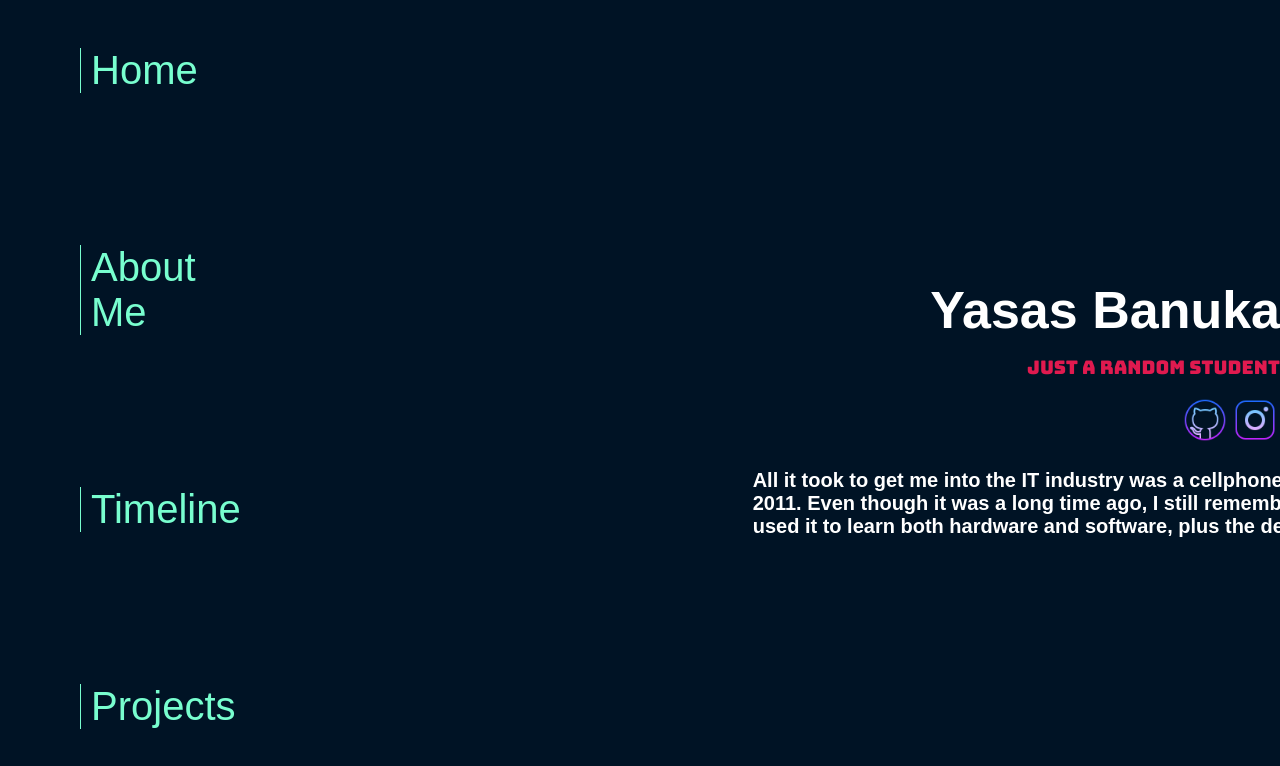
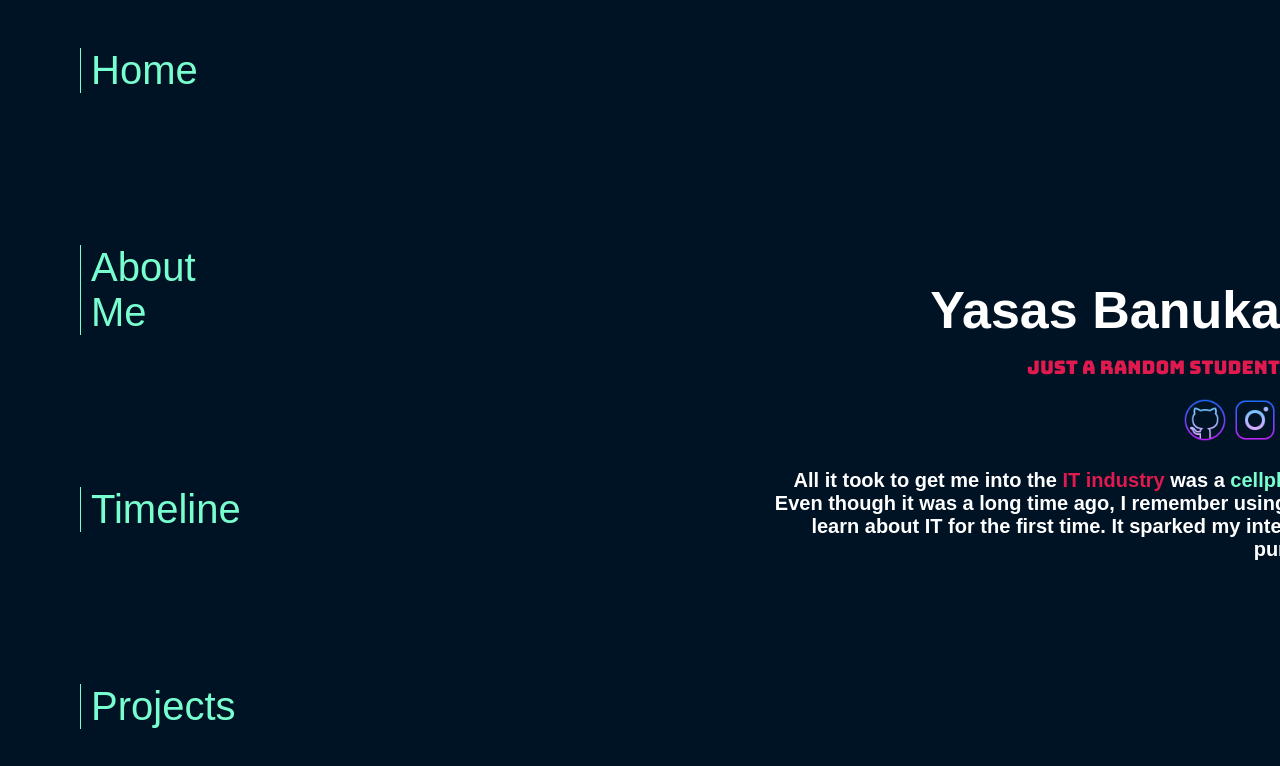
Before and after one commit to yasasbanukaofficial/yasasbanuka-webv3, a Next.js app: page / in a window 1280 px wide. Shown: the top 766 px of the page. Built offline with nearby package versions, Linux system fonts and the light colour scheme; a web font is replaced by a local one.

Commit message:
completed adding navbars and hero

```diff
--- a/app/components/organisms/Hero.js
+++ b/app/components/organisms/Hero.js
@@ -26,8 +26,8 @@ const Hero = () => {
                     />
                 </Link>
             </div>
-            <p className={styles.para}>All it took to get me into the IT industry was a cellphone back in 2011.
-                Even though it was a long time ago, I still remember how I used it to learn both hardware and software, plus the design.</p>
+            <p className={styles.para}>All it took to get me into the <span style={{ color: '#E01A4F' }}>IT industry</span> was a <span style={{ color: '#78FECF' }}>cellphone</span> back in <span style={{ color: '#F9E900' }}>2011.</span><br />
+                Even though it was a long time ago, I remember using that cellphone to learn about IT for the first time. It sparked my interest and led me to pursue a career in IT.</p>
         </div>
     )
 }
--- a/app/components/organisms/Hero.module.css
+++ b/app/components/organisms/Hero.module.css
@@ -13,6 +13,7 @@
     margin-left: 40vw;
     overflow: hidden;
     padding-top: 30px;
+    cursor: context-menu;
 }
 
 .name {
@@ -49,11 +50,12 @@
 }
 
 .para {
+    text-align: right;
     font-family: "Cabin Condensed", sans-serif;
     font-weight: 700;
     font-style: normal;
     color: white;
     font-size: 20px;
     height: 117px;
-    width: 650px;
+    width: 700px;
 }
```
